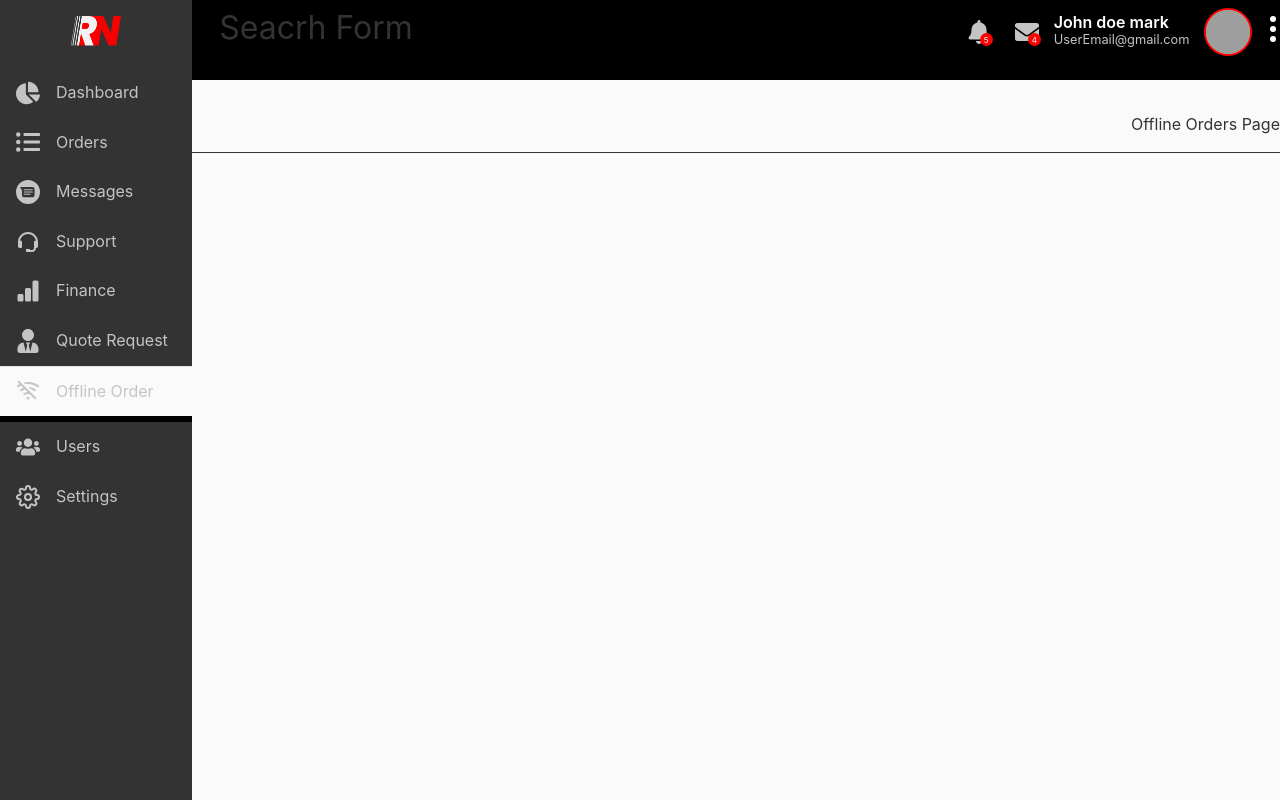
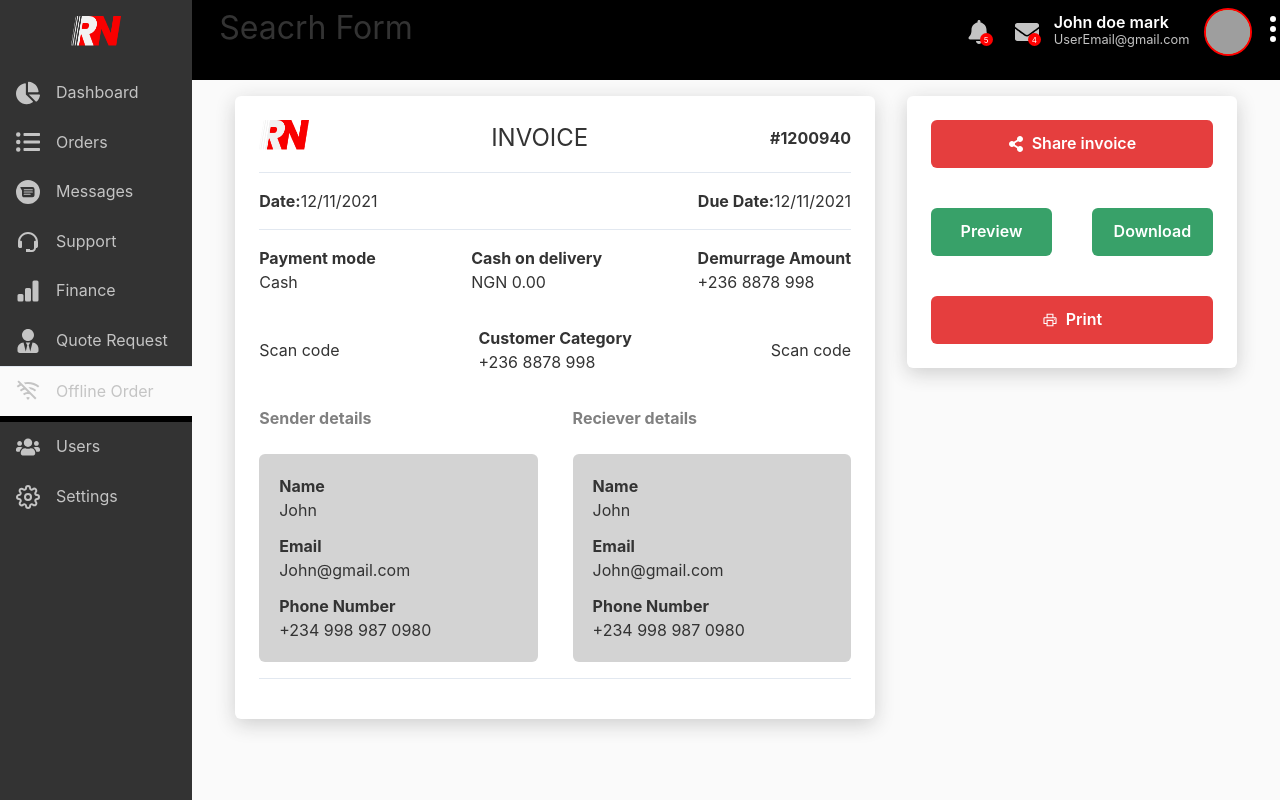
Before and after one commit to calebbenjin/ricnosadmin1, a Next.js app: page /admin/orders/offlineOrders in a window 1280 px wide. Built offline with nearby package versions, Linux system fonts and the light colour scheme; grey boxes are pictures that could not be loaded.

Commit message:
offline page design-stage

```diff
--- a/src/components/atoms/Button.js
+++ b/src/components/atoms/Button.js
@@ -2,9 +2,9 @@ import styles from '@/styles/Button.module.css'
 import { Spinner } from '@chakra-ui/react'
 import style from '@/styles/loader.module.css'
 
-export default function Button({type, icon, loading, title, children}) {
+export default function Button({type, icon, loading, title, children, style}) {
   return (
-    <button type={type} className={styles.btn}>
+    <button type={type} className={styles.btn} style={style}>
 
       {loading ? <div className={style.card}>
       <Spinner
--- a/src/components/atoms/Card.js
+++ b/src/components/atoms/Card.js
@@ -15,5 +15,6 @@ const CardBody = styled.div`
   background: ${props => props.theme.colors.white};
   border-radius: ${props => props.theme.radius};
   width: 100%;
-  padding: 2rem;
+  padding: 1.5rem;
+  position: relative;
 `;
--- a/src/components/atoms/Logo.js
+++ b/src/components/atoms/Logo.js
@@ -1,4 +1,5 @@
 import Image from 'next/image'
+
 
 export default function Logo() {
   return (
--- a/src/pages/admin/orders/offlineOrders.js
+++ b/src/pages/admin/orders/offlineOrders.js
@@ -1,10 +1,151 @@
-import Heading from "@/components/atoms/Heading";
-import Layout from "@/components/organisms/Layout";
+import Container from '@/components/atoms/Container'
+import Card from '@/components/atoms/Card'
+import { Button, Heading, Text } from '@chakra-ui/react'
+import Layout from '@/components/organisms/Layout'
+import { Flex, Box, Grid } from '@chakra-ui/react'
+import { FaShareAlt } from 'react-icons/fa'
+import { AiOutlinePrinter } from 'react-icons/ai'
+import Image from 'next/image'
+import Logo from '@/components/atoms/Logo'
 
 export default function OfflineOrderPage() {
+
+
   return (
-    <Layout >
-      <Heading>Offline Orders Page</Heading>
+    <Layout>
+      <Container>
+        <Flex>
+          <Box width={['100%', '65%']} p='1rem'>
+            <Card>
+              <Flex justify='space-between' alignItems='center' mb='4'>
+                <Logo />
+                <Text fontWeight='400' fontSize='2xl'>
+                  INVOICE
+                </Text>
+                <Text fontWeight='bold'>#1200940</Text>
+              </Flex>
+              <hr />
+              <Flex justify='space-between' alignItems='center' my='4'>
+                <Text>
+                  <Text as='span' fontWeight='bold'>
+                    Date:
+                  </Text>
+                  12/11/2021
+                </Text>
+                <Text>
+                  <Text as='span' fontWeight='bold'>
+                    Due Date:
+                  </Text>
+                  12/11/2021
+                </Text>
+              </Flex>
+              <hr />
+              <Flex justify='space-between' alignItems='center' my='4'>
+                <Box>
+                  <Text fontWeight='bold'>Payment mode</Text>
+                  <Text>Cash</Text>
+                </Box>
+                <Box>
+                  <Text fontWeight='bold'>Cash on delivery</Text>
+                  <Text>NGN 0.00</Text>
+                </Box>
+                <Box>
+                  <Text fontWeight='bold'>Demurrage Amount</Text>
+                  <Text>+236 8878 998</Text>
+                </Box>
+              </Flex>
+
+              <Flex justify='space-between' alignItems='center' my='8'>
+                <Box>Scan code</Box>
+                <Box>
+                  <Text fontWeight='bold'>Customer Category</Text>
+                  <Text>+236 8878 998</Text>
+                </Box>
+                <Box>Scan code</Box>
+              </Flex>
+
+              <Grid
+                gap='35'
+                gridTemplateColumns={['repeat(2, 1fr)', 'repeat(2, 1fr)']}
+                my='4'
+              >
+                <Box>
+                  <Text color='gray' fontWeight='bold' mb="6" borderRadius="md">Sender details</Text>
+                  <Box bg='lightgray' p='5' width={['50%', '100%']} borderRadius="md">
+                    <Box mb='3'>
+                      <Text fontWeight='bold'>Name</Text>
+                      <Text>John</Text>
+                    </Box>
+                    <Box mb='3'>
+                      <Text fontWeight='bold'>Email</Text>
+                      <Text>John@gmail.com</Text>
+                    </Box>
+                    <Box>
+                      <Text fontWeight='bold'>Phone Number</Text>
+                      <Text>+234 998 987 0980</Text>
+                    </Box>
+                  </Box>
+                </Box>
+                <Box>
+                  <Text color='gray' fontWeight='bold' mb="6">Reciever details</Text>
+                  <Box bg='lightgray' p='5' width={['50%', '100%']} borderRadius="md">
+                    <Box mb='3'>
+                      <Text fontWeight='bold'>Name</Text>
+                      <Text>John</Text>
+                    </Box>
+                    <Box mb='3'>
+                      <Text fontWeight='bold'>Email</Text>
+                      <Text>John@gmail.com</Text>
+                    </Box>
+                    <Box>
+                      <Text fontWeight='bold'>Phone Number</Text>
+                      <Text>+234 998 987 0980</Text>
+                    </Box>
+                  </Box>
+                </Box>
+              </Grid>
+              <hr />
+              <Box mt="4">
+                <table>
+                    <tr>
+                      <th>ITEM</th>
+                    </tr>
+                </table>
+              </Box>
+            </Card>
+          </Box>
+          <Box width={['100%', '35%']} p='1rem'>
+            <Card style={{ textAlign: 'center' }}>
+              <Button
+                colorScheme='red'
+                width='100%'
+                py='6'
+                leftIcon={<FaShareAlt />}
+              >
+                Share invoice
+              </Button>
+
+              <Grid gridTemplateColumns='repeat(2, 1fr)' gap='10' my='10'>
+                <Button colorScheme='green' py='6'>
+                  Preview
+                </Button>
+                <Button colorScheme='green' py='6'>
+                  Download
+                </Button>
+              </Grid>
+
+              <Button
+                colorScheme='red'
+                width='100%'
+                leftIcon={<AiOutlinePrinter />}
+                py='6'
+              >
+                Print
+              </Button>
+            </Card>
+          </Box>
+        </Flex>
+      </Container>
     </Layout>
   )
 }
```
Also changed, not shown: src/styles/Button.module.css (+10 -5 lines).
